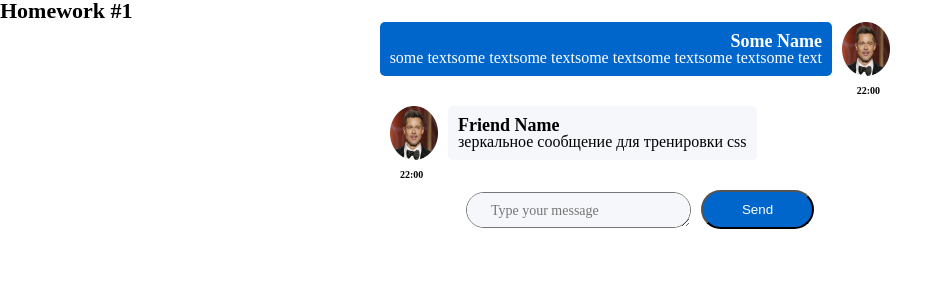
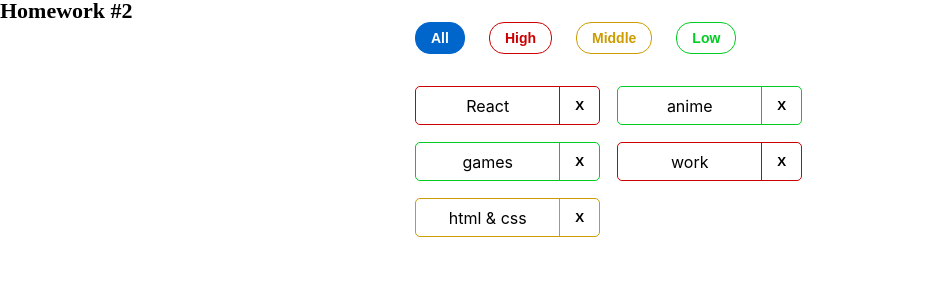
Before and after one commit to Katsiaryna26/HomeTask-1, a React (Create React App) app: page / in a window 1280 px wide. Shown: the top 300 px of the page, without its empty margins (0-951 px from the left). Built offline with nearby package versions, Linux system fonts and the light colour scheme.

Commit message:
sprint2 home2

```diff
--- a/src/s1-main/App.tsx
+++ b/src/s1-main/App.tsx
@@ -1,13 +1,14 @@
 import React from 'react'
 import s from './App.module.css'
 import HW1 from '../s2-homeworks/hw01/HW1'
+import HW2 from "../s2-homeworks/hw02/HW2";
 
 function App() {
     return (
         <div className={s.App}>
-            <HW1/>
+      {/*      <HW1/>*/}
             {/*раскомментировать по ходу выполнения*/}
-            {/*<HW2/>*/}
+            <HW2/>
             {/*<HW3/>*/}
             {/*<HW4/>*/}
 
--- a/src/s2-homeworks/hw02/HW2.tsx
+++ b/src/s2-homeworks/hw02/HW2.tsx
@@ -17,16 +17,16 @@
 * */
 
 // types
-export type AffairPriorityType = any // need to fix any
+export type AffairPriorityType = 'high'| 'low' |'middle' // need to fix any
 export type AffairType = {
-    _id: any // need to fix any
-    name: any // need to fix any
+    _id: number // need to fix any
+    name: string // need to fix any
     priority: AffairPriorityType
 }
 export type FilterType = 'all' | AffairPriorityType
 
 // constants
-const defaultAffairs: any = [ // need to fix any
+const defaultAffairs: AffairType[] = [ // need to fix any
     {_id: 1, name: 'React', priority: 'high'}, // студенты могут изменить содержимое name и количество элементов в массиве, ...priority не менять!
     {_id: 2, name: 'anime', priority: 'low'},
     {_id: 3, name: 'games', priority: 'low'},
@@ -35,22 +35,24 @@
 ]
 
 // pure helper functions
-export const filterAffairs = (affairs: any, filter: any): any => { // need to fix any
-
-
-    return affairs // need to fix
+export const filterAffairs = (affairs: AffairType[], filter: FilterType): AffairType[] => { // need to fix any
+ if (filter==='all'){return affairs}
+    return (affairs.filter(a=>(a.priority===filter))) // need to fix
 }
-export const deleteAffair = (affairs: any, _id: any): any => { // need to fix any
-
-    return affairs // need to fix
+export const deleteAffair = (affairs: AffairType[], _id: number): AffairType[] => { // need to fix any
+    return (affairs.filter(el => (el._id!== _id)))
+     // need to fix*/
 }
 
 function HW2() {
-    const [affairs, setAffairs] = useState<any>(defaultAffairs) // need to fix any
+    const [affairs, setAffairs] = useState<AffairType[]>(defaultAffairs) // need to fix any
     const [filter, setFilter] = useState<FilterType>('all')
 
-    const filteredAffairs = filterAffairs(affairs, filter)
-    const deleteAffairCallback = (_id: any) => { // need to fix any
+    const filteredAffairs:AffairType[] = filterAffairs(affairs, filter)
+
+
+    const deleteAffairCallback = (_id: number) => { // need to fix any
+        setAffairs(deleteAffair(affairs, _id))
         // need to fix
     }
 
--- a/src/s2-homeworks/hw02/affairs/Affairs.tsx
+++ b/src/s2-homeworks/hw02/affairs/Affairs.tsx
@@ -4,23 +4,27 @@
 import s from './Affairs.module.css'
 
 type AffairsPropsType = {
-    data: any // need to fix any
-    setFilter: any
-    deleteAffairCallback: any
+    data: AffairType[] // need to fix any
+    setFilter: (filter:FilterType)=>void
+    deleteAffairCallback:(_id:number)=>void
     filter: FilterType
 }
 
 function Affairs(props: AffairsPropsType) {
     const setAll = () => {
+       props.setFilter('all')
         // need to fix
     }
     const setHigh = () => {
+        props.setFilter('high')
         // need to fix
     }
     const setMiddle = () => {
+        props.setFilter('middle')
         // need to fix
     }
     const setLow = () => {
+        props.setFilter('low')
         // need to fix
     }
 
--- a/src/s2-homeworks/hw02/affairs/affair/Affair.tsx
+++ b/src/s2-homeworks/hw02/affairs/affair/Affair.tsx
@@ -6,11 +6,12 @@
 type AffairPropsType = {
     // key не нужно типизировать
     affair: AffairType
-    deleteAffairCallback: any // need to fix any
+    deleteAffairCallback:(_id:number)=>void // need to fix any
 }
 
 function Affair(props: AffairPropsType) {
     const deleteCallback = () => {
+        props.deleteAffairCallback(props.affair._id)
         // need to fix
     }
 
@@ -25,6 +26,7 @@
         >
             <div id={'hw2-name-' + props.affair._id} className={nameClass}>
                 {/*создаёт студент*/}
+                {props.affair.name}
 
                 {/**/}
             </div>
@@ -35,6 +37,7 @@
             <button
                 id={'hw2-button-delete-' + props.affair._id}
                 className={buttonClass}
+                onClick={deleteCallback}
                 // need to fix
 
             >
```
